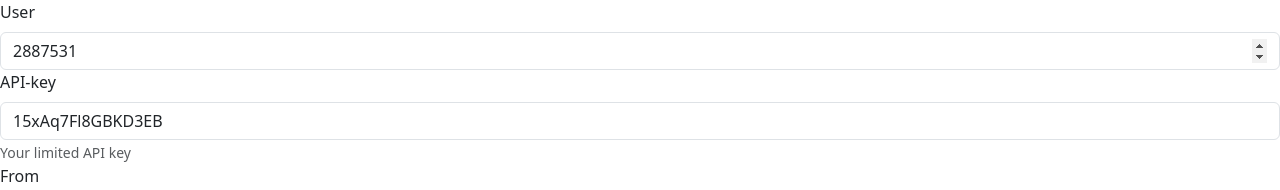
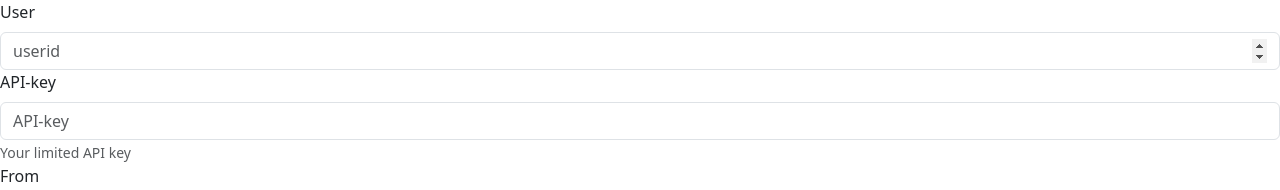
Before and after one commit to panaka13/torntools, a React (Create React App) app: page / in a window 1280 px wide. Shown: the top 190 px of the page. Built offline with nearby package versions, Linux system fonts and the light colour scheme.

Commit message:
remove default value

```diff
--- a/src/view/BookieView.tsx
+++ b/src/view/BookieView.tsx
@@ -26,25 +26,20 @@ export function ViewBookieResult() {
         <Form onSubmit={handleUpdate}>
           <Form.Group controlId="BookieUser">
             <Form.Label>User</Form.Label>
-            <Form.Control name="user" type="number" placeholder="userid" defaultValue={2887531} />
+            <Form.Control name="user" type="number" placeholder="userid" />
           </Form.Group>
           <Form.Group controlId="BookieAPIKey">
             <Form.Label>API-key</Form.Label>
-            <Form.Control
-              name="api"
-              type="text"
-              placeholder="API-key"
-              defaultValue={"15xAq7Fl8GBKD3EB"}
-            />
+            <Form.Control name="api" type="text" placeholder="API-key" />
             <Form.Text className="text-muted">Your limited API key</Form.Text>
           </Form.Group>
           <Form.Group controlId="BookieFrom">
             <Form.Label>From</Form.Label>
-            <Form.Control name="from" type="date" defaultValue={1691280000000} />
+            <Form.Control name="from" type="date" />
           </Form.Group>
           <Form.Group controlId="BookieTo">
             <Form.Label>To</Form.Label>
-            <Form.Control name="to" type="date" defaultValue={1691280000000} />
+            <Form.Control name="to" type="date" />
           </Form.Group>
           <Button variant="primary" type="submit">
             Submit
```
